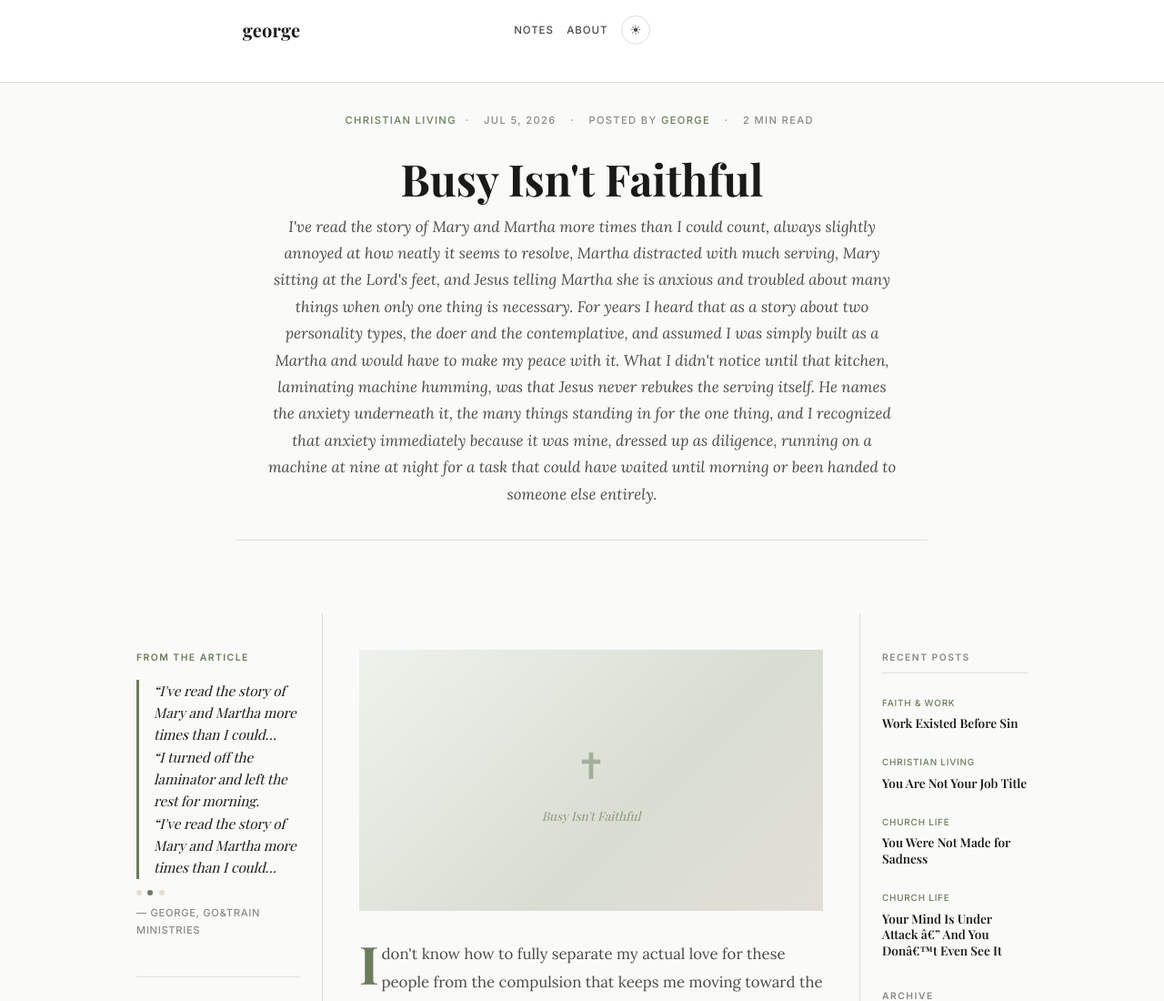
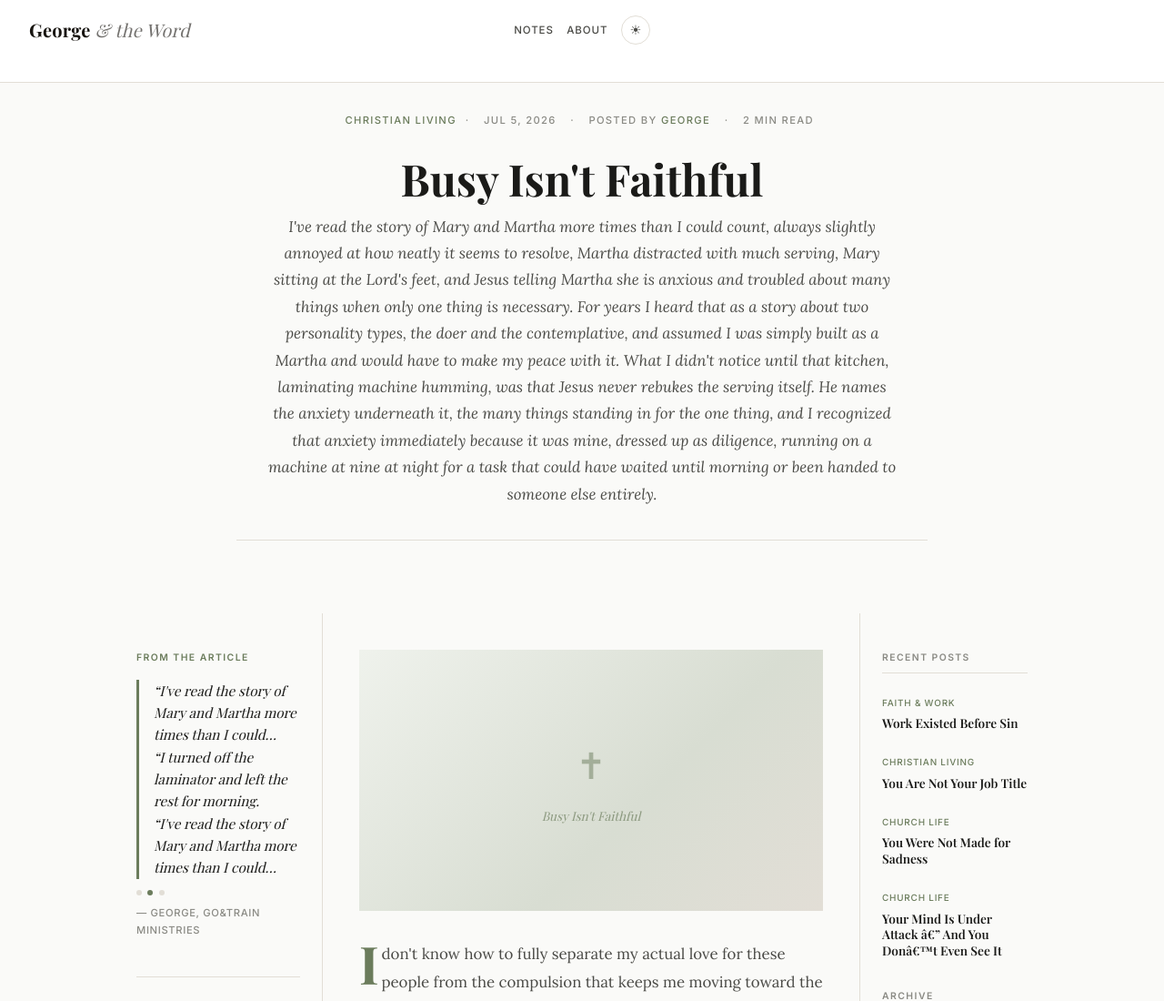
Before and after one commit to GeorgewilliamsUg/George_Williams_2026, a plain HTML site: page public/articles/busy-isn-t-faithful/index.html in a window 1280 px wide. Shown: the top 1100 px of the page at 91% size. Drawn offline with nearby package versions, Linux system fonts and the light colour scheme; a web font is replaced by a local one.

Commit message:
Seeing if any change was made

```diff
--- a/public/articles/busy-isn-t-faithful/index.html
+++ b/public/articles/busy-isn-t-faithful/index.html
@@ -26,7 +26,7 @@
 
 <header class="art-nav">
   <button class="art-nav-menu" aria-label="Menu">&#9776;</button>
-  <a href="/index.html" class="art-nav-logo">george</a>
+  <a href="/index.html" class="nav-logo">George <span>& the Word</span></a>
   <div class="art-nav-actions">
     <a href="/pages/notes.html" class="art-nav-link">Notes</a>
     <a href="/pages/about.html" class="art-nav-link">About</a>
```
Also changed, not shown: 2 other files.
